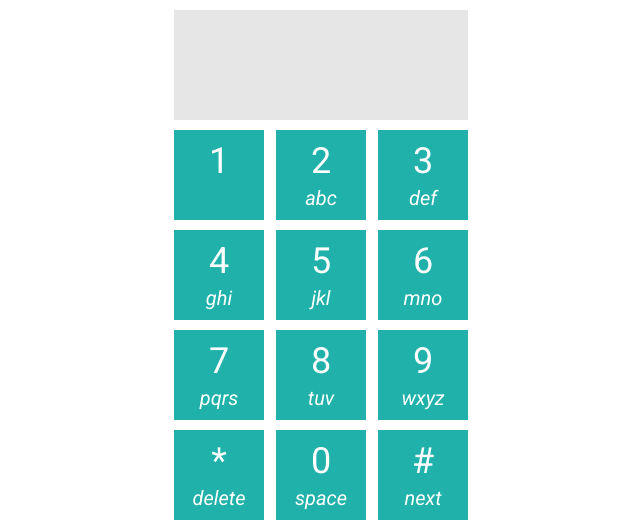
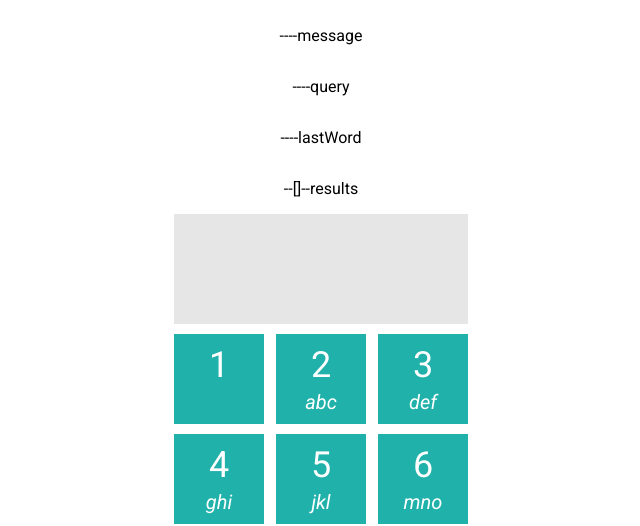
Before and after one commit to Tommy-Lim/t9-words, a website: page public/index.html in a window 1280 px wide. Shown: the top 526 px of the page, without its empty margins (319-959 px from the left). Drawn offline with nearby package versions, Linux system fonts and the light colour scheme; some packages are replaced by stand-ins of ours; no server answers; a script that the page names is missing.

Commit message:
save before refactor; added vars to view

```diff
--- a/public/app/containers/home/home.html
+++ b/public/app/containers/home/home.html
@@ -1,4 +1,8 @@
 <div class="container">
+  <p>--{{homeComp.message}}--message</p>
+  <p>--{{homeComp.query}}--query</p>
+  <p>--{{homeComp.lastWord}}--lastWord</p>
+  <p>--{{homeComp.results}}--results</p>
   <div class="textarea">
     <div class="message">
       {{homeComp.message}}{{homeComp.lastWord}}<span class="cursor">|</span>
```
Also changed, not shown: public/app/containers/home/home.js (+9 -0 lines).
